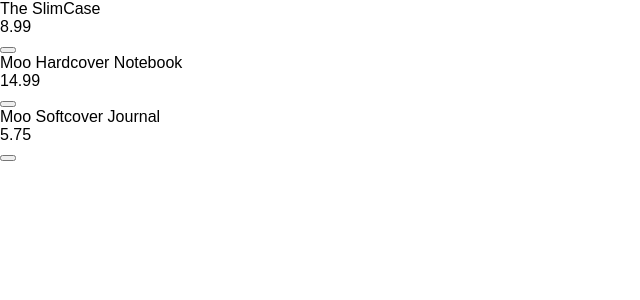
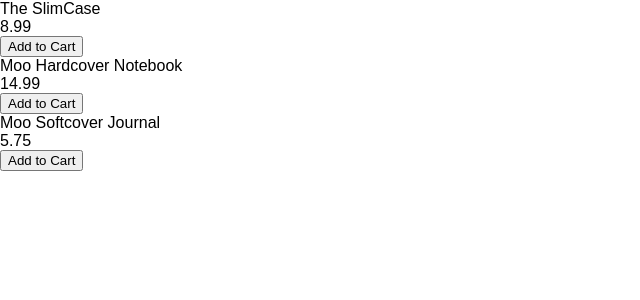
Before and after one commit to kiraarghy/MooCart, a React (Create React App) app: page / in a window 1280 px wide. Shown: the top 300 px of the page, without its empty margins (0-640 px from the left). Built offline with nearby package versions, Linux system fonts and the light colour scheme.

Commit message:
added notes from tube journey and added label for add to cart button

```diff
--- a/src/App.js
+++ b/src/App.js
@@ -12,12 +12,13 @@
       <div>
         <div>{this.props.title}</div>
         <div>{this.props.price}</div>
-        <button onClick={e => this.props.handleAddToCart(e, this.props.id)} />
+        <button onClick={e => this.props.handleAddToCart(e, this.props.id)}>
+          Add to Cart
+        </button>
       </div>
     );
   }
 }
-
 class DisplayContainer extends React.Component {
   render() {
     var renderedProductList = this.props.products.map(
@@ -41,7 +42,7 @@
   state = {
     products: []
   };
-
+//data validation please
   componentDidMount() {
     this.setState({
       products: [
@@ -71,6 +72,8 @@
   }
 
   //Array returned is in different order than before, maybe look at changing this but doesn't affect function atm?
+  //as we're using id as key and id is unique
+  //sort spreadAllOtherProducts by id before settingstate
   handleAddToCart = (e, id) => {
     let selectedProducts = this.state.products.find(
       product => product.id === id
```
